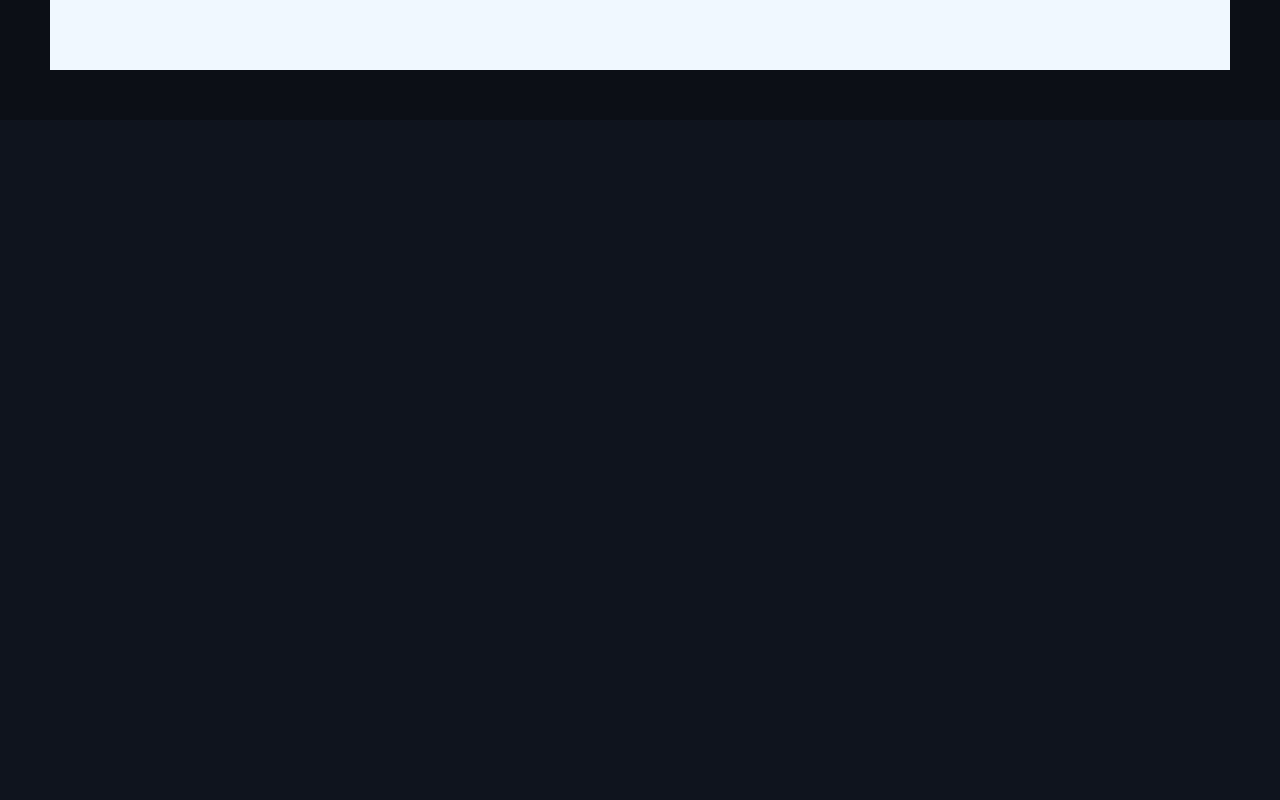
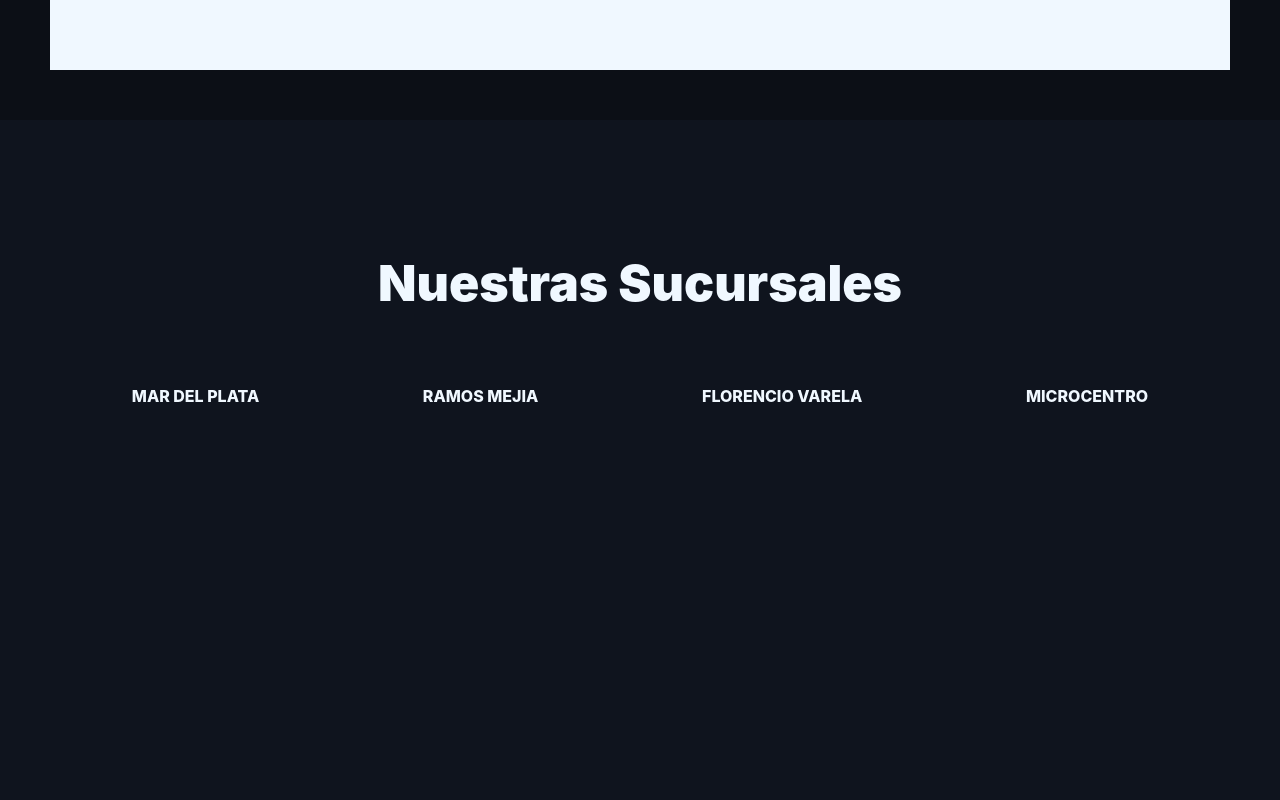
Before and after one commit to NicolasFranzese/msdesarmaderos, a React (Create React App) app: page / in a window 1280 px wide. Shown: the part 1560-2360 px from the top of the page. Built offline with nearby package versions, Linux system fonts and the light colour scheme.

Commit message:
shops location

```diff
--- a/src/App.css
+++ b/src/App.css
@@ -196,6 +196,42 @@
 
 .third-section {
   background: #0f141e;
+  display: flex;
+}
+
+.principal-shops {
+
+  width: inherit;
+  margin: 50px;
+  display: flex;
+  flex-direction: column;
+  padding-top: 70px;
+}
+
+.tittle-shops {
+    color: aliceblue;
+    font-size: 50px;
+    font-weight: 900;
+    line-height: 66px;
+    text-align: center;
+    margin-bottom: 50px;
+    margin-top: 10px;
+    display: flex;
+    justify-content: center;
+
+
+}
+
+.shops {
+  display: flex;
+  justify-content: space-around;
+  height: 250px;
+  padding-top: 20px;
+}
+
+.city-shops {
+  color:aliceblue;
+  font-weight: 800;
 }
 
 .fourth-section {
--- a/src/App.js
+++ b/src/App.js
@@ -10,6 +10,7 @@ import medalla from './images/medalla.png'
 import team from './images/team.png'
 import finanzas from './images/finanzas.png'
 
+
 function App() {
   return (
     <div id="App">
@@ -21,7 +22,7 @@ function App() {
         <div className='home-container'>
           <div>
             <div className='father-text-div'>
-              <h1 className='font'>MSDesarmaderos</h1>
+              <h1 className='font'>MS Desarmaderos</h1>
             </div>
 
             <div className='slogan-div'>
@@ -29,7 +30,9 @@ function App() {
             </div>
           </div>
           <div>
-            <div className='column-div'></div>
+            <div className='column-div'>
+
+            </div>
           </div>
         </div>
 
@@ -90,7 +93,15 @@ function App() {
       </div>
 
       <div className='section-container third-section'>
-
+        <div className='principal-shops'>
+          <div className='tittle-shops'>Nuestras Sucursales</div>
+          <div className='shops'>
+          <div className='city-shops'>MAR DEL PLATA</div>
+          <div className='city-shops'>RAMOS MEJIA</div>
+          <div className='city-shops'>FLORENCIO VARELA</div>
+          <div className='city-shops'>MICROCENTRO</div>
+          </div>
+        </div>
       </div>
 
       <div className='section-container fourth-section'>
```
Also changed, not shown: src/images/atardecer.jpg (added), src/images/nieve.jpg (added).
